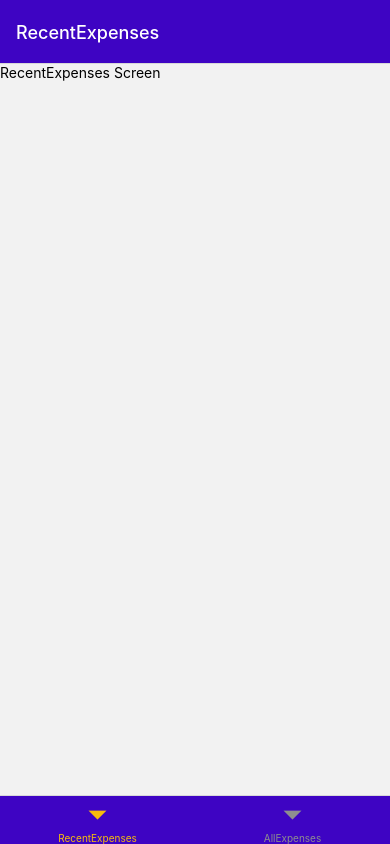
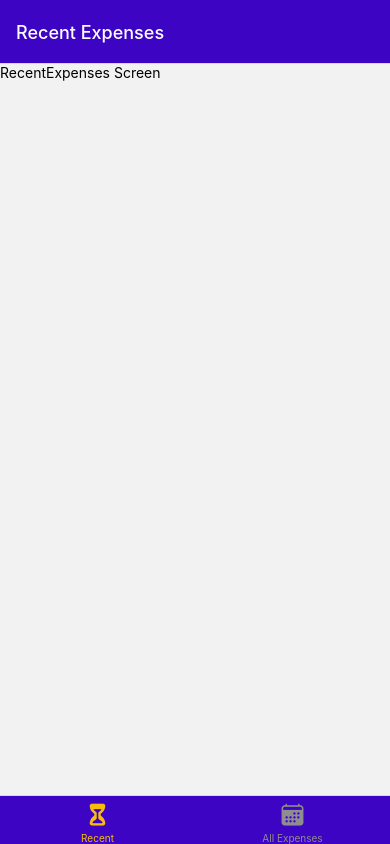
Before and after one commit to luciarigoni/ExpenseTrackerApp, a React Native app: screen / in a window 390 px wide. Built offline with nearby package versions, Linux system fonts and the light colour scheme.

Commit message:
Adding global colors and editing navigation tabs

```diff
--- a/App.js
+++ b/App.js
@@ -2,6 +2,7 @@ import { StatusBar } from 'expo-status-bar';
 import { NavigationContainer } from '@react-navigation/native';
 import { createNativeStackNavigator } from '@react-navigation/native-stack';
 import { createBottomTabNavigator } from '@react-navigation/bottom-tabs'
+import { Ionicons } from '@expo/vector-icons'
 
 import ManageExpense from './screens/ManageExpense'
 import RecentExpenses from './screens/RecentExpenses'
@@ -19,9 +20,18 @@ function ExpensesOverview() {
       headerTintColor: 'white',
       tabBarStyle: { backgroundColor: GlobalStyles.colors.primary500 },
       tabBarActiveTintColor: GlobalStyles.colors.accent500
-    }}>
-    <BottomTabs.Screen name='RecentExpenses' component={RecentExpenses}/>
-    <BottomTabs.Screen name='AllExpenses' component={AllExpenses}/>
+    }}
+    >
+    <BottomTabs.Screen name='RecentExpenses' component={RecentExpenses} options={{
+      title: 'Recent Expenses',
+      tabBarLabel: 'Recent',
+      tabBarIcon: ({color, size}) => <Ionicons name='hourglass' size={size} color={color}/>
+    }}/>
+    <BottomTabs.Screen name='AllExpenses' component={AllExpenses} options={{
+      title: 'All Expenses',
+      tabBarLabel: 'All Expenses',
+      tabBarIcon: ({color, size}) => <Ionicons name='calendar' size={size} color={color}/>
+    }}/>
   </BottomTabs.Navigator>
   );
 }
```
